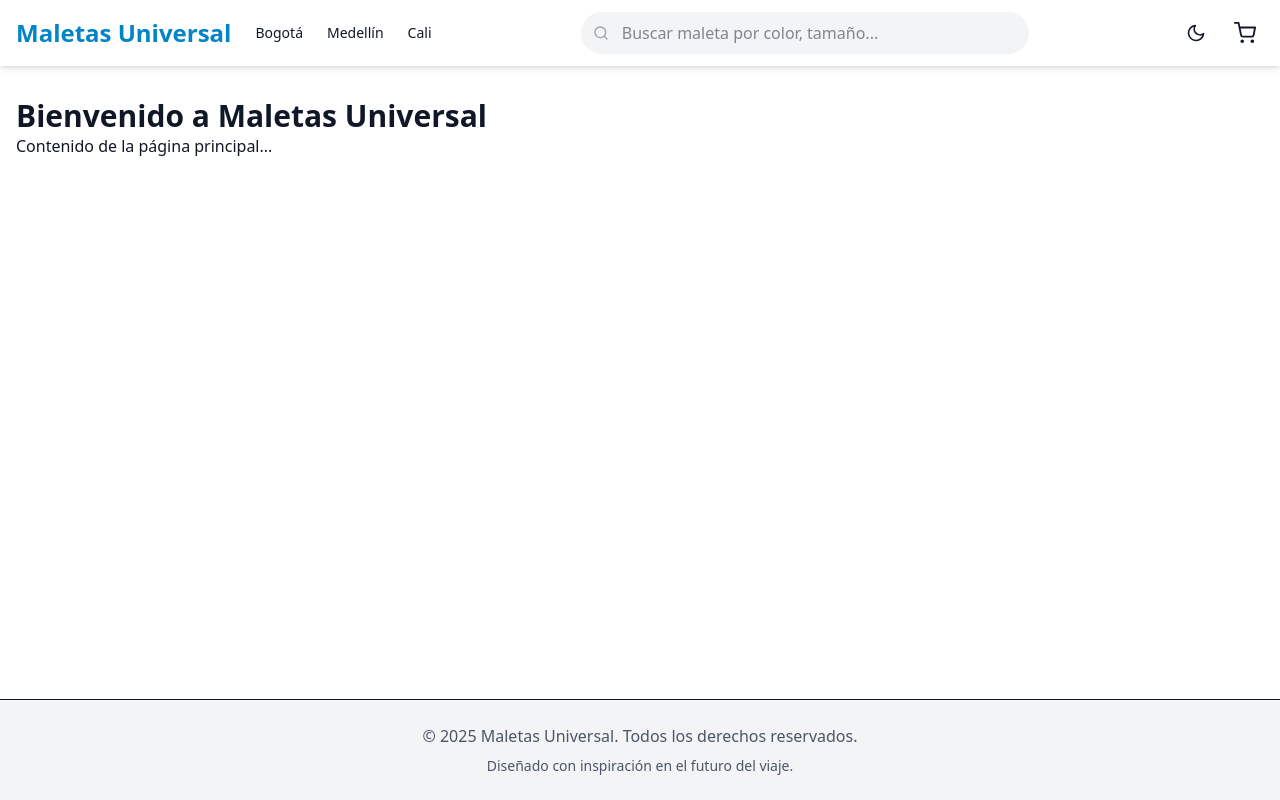
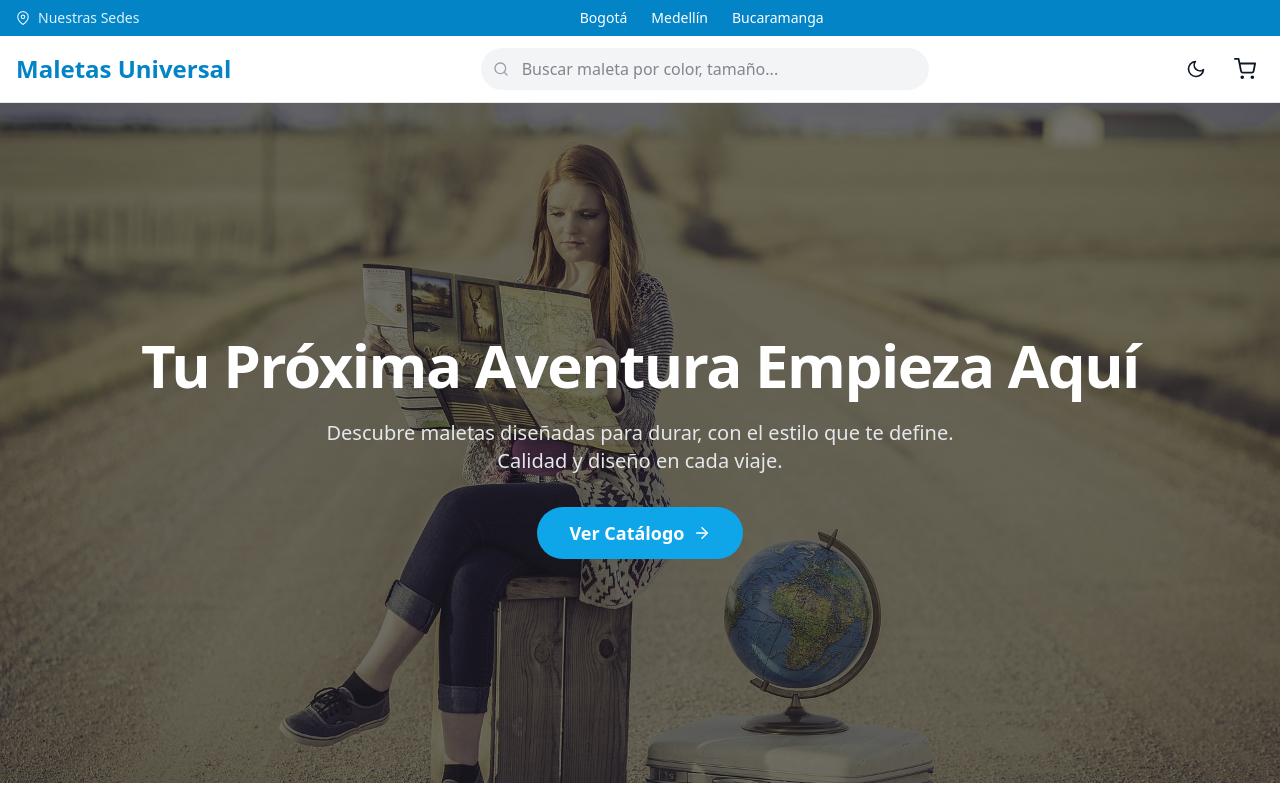
Before and after one commit to Jefffer/modern-suitcase-store, a React (Vite) app: page / in a window 1280 px wide. Shown: the top 800 px of the page. Built offline with nearby package versions, Linux system fonts and the light colour scheme.

Commit message:
feat: Add HeroSection component and integrate it into HomePage
- Implement HeroSection with background image, title, and call-to-action button.
- Update TopBar to include a new icon and links for different locations.
- Create HomePage to render HeroSection and prepare for future catalog section.

```diff
--- a/src/App.jsx
+++ b/src/App.jsx
@@ -1,17 +1,16 @@
-import { useState } from 'react'
-import reactLogo from './assets/react.svg'
-import viteLogo from '/vite.svg'
-import './App.css'
-import MainLayout from './components/layouts/MainLayout';
+import { useState } from "react";
+import reactLogo from "./assets/react.svg";
+import viteLogo from "/vite.svg";
+import "./App.css";
+import MainLayout from "./components/layouts/MainLayout";
+import HomePage from './pages/HomePage';
 
 function App() {
   return (
     <MainLayout>
-      {/* Aquí irán las rutas y las páginas. Por ahora, un placeholder. */}
-      <h1 className="text-3xl font-bold">Bienvenido a Maletas Universal</h1>
-      <p>Contenido de la página principal...</p>
+      <HomePage />
     </MainLayout>
-  )
+  );
 }
 
-export default App
+export default App;
--- /dev/null
+++ b/src/components/home/HeroSection.jsx
@@ -0,0 +1,35 @@
+// src/components/home/HeroSection.jsx
+import React from 'react';
+import HeroBackground from '../../assets/images/hero.jpg';
+import { FiArrowRight } from 'react-icons/fi';
+
+const HeroSection = () => {
+  return (
+    <section
+      className="relative h-[calc(100vh-120px)] min-h-[500px] flex items-center justify-center text-white"
+      style={{ backgroundImage: `url(${HeroBackground})`, backgroundSize: 'cover', backgroundPosition: 'center' }}
+    >
+      {/* Capa de superposición oscura para contraste */}
+      <div className="absolute inset-0 bg-black/50" />
+
+      {/* Contenido del Hero */}
+      <div className="relative z-10 text-center p-4 animate-fade-in-up">
+        <h1 className="text-4xl md:text-6xl font-extrabold tracking-tight leading-tight">
+          Tu Próxima Aventura Empieza Aquí
+        </h1>
+        <p className="mt-4 max-w-2xl mx-auto text-lg md:text-xl text-gray-200">
+          Descubre maletas diseñadas para durar, con el estilo que te define. Calidad y diseño en cada viaje.
+        </p>
+        <a
+          href="#catalogo" // En el futuro, esto puede ser un enlace a la sección de productos
+          className="mt-8 inline-flex items-center gap-2 bg-primary-light hover:bg-primary text-white font-bold text-lg px-8 py-3 rounded-full transition-transform duration-300 hover:scale-105"
+        >
+          Ver Catálogo
+          <FiArrowRight />
+        </a>
+      </div>
+    </section>
+  );
+};
+
+export default HeroSection;
--- a/src/components/layouts/MainLayout.jsx
+++ b/src/components/layouts/MainLayout.jsx
@@ -1,12 +1,14 @@
 import React from 'react';
+import TopBar from './TopBar';
 import Navbar from './Navbar';
 import Footer from './Footer';
 
 const MainLayout = ({ children }) => {
   return (
     <div className="flex flex-col min-h-screen bg-white dark:bg-gray-900 text-gray-900 dark:text-gray-100">
+       <TopBar />
       <Navbar />
-      <main className="flex-grow container mx-auto px-4 py-8">
+      <main className="flex-grow container mx-auto">
         {children}
       </main>
       <Footer />
--- a/src/components/layouts/Navbar.jsx
+++ b/src/components/layouts/Navbar.jsx
@@ -8,18 +8,14 @@ const Navbar = () => {
   const itemCount = 0; // Placeholder
 
   return (
-    <header className="shadow-md bg-white/80 dark:bg-gray-900/80 backdrop-blur-sm sticky top-0 z-50 transition-colors duration-300">
+    <header className="bg-white/80 dark:bg-gray-900/80 backdrop-blur-sm sticky top-0 z-50 transition-colors duration-300 border-b border-gray-200 dark:border-gray-800">
       <nav className="container mx-auto px-4 py-3 flex justify-between items-center gap-4">
-        {/* Logo y Sedes */}
-        <div className="flex items-center gap-6">
+        {/* Logo */}
+        <div className="flex items-center">
           <h1 className="text-2xl font-bold text-primary dark:text-primary-dark shrink-0">
             Maletas Universal
           </h1>
-          <div className="hidden lg:flex gap-6 items-center">
-            <a href="/sede-bogota" className="text-sm font-medium hover:text-primary transition-colors">Bogotá</a>
-            <a href="/sede-medellin" className="text-sm font-medium hover:text-primary transition-colors">Medellín</a>
-            <a href="/sede-cali" className="text-sm font-medium hover:text-primary transition-colors">Cali</a>
-          </div>
+          {/* El DIV que contenía los enlaces a las sedes ha sido eliminado */}
         </div>
 
         {/* Buscador Central */}
--- /dev/null
+++ b/src/components/layouts/TopBar.jsx
@@ -0,0 +1,35 @@
+import React from 'react';
+import { FiMapPin } from 'react-icons/fi'; // Cambiamos el ícono a uno más apropiado para sedes
+
+const TopBar = () => {
+  return (
+    <div className="bg-primary dark:bg-gray-800 text-white transition-colors duration-300">
+      <div className="container mx-auto px-4 py-2 flex items-center justify-center sm:justify-between">
+
+        {/* Mensaje de bienvenida con el nuevo ícono */}
+        <div className="hidden sm:flex items-center gap-2 text-sm text-sky-100 dark:text-gray-400">
+          <FiMapPin />
+          <span>Nuestras Sedes</span>
+        </div>
+
+        {/* Enlaces de las Sedes (ACTUALIZADO) */}
+        <div className="flex items-center gap-6 text-sm font-medium">
+          <a href="/sede/bogota" className="text-white hover:text-sky-200 dark:hover:text-white transition-colors">
+            Bogotá
+          </a>
+          <a href="/sede/medellin" className="text-white hover:text-sky-200 dark:hover:text-white transition-colors">
+            Medellín
+          </a>
+          <a href="/sede/bucaramanga" className="text-white hover:text-sky-200 dark:hover:text-white transition-colors">
+            Bucaramanga
+          </a>
+        </div>
+
+        {/* Espacio vacío para balancear en pantallas grandes */}
+        <div className="hidden sm:flex" />
+      </div>
+    </div>
+  );
+};
+
+export default TopBar;
--- /dev/null
+++ b/src/pages/HomePage.jsx
@@ -0,0 +1,16 @@
+import React from 'react';
+import HeroSection from '../components/home/HeroSection';
+
+const HomePage = () => {
+  return (
+    <div>
+      <HeroSection />
+      {/* Aquí irán las próximas secciones, como la lista de productos */}
+      <div id="catalogo" className="container mx-auto py-16">
+        <h2 className="text-3xl font-bold text-center">Próximamente: Nuestro Catálogo</h2>
+      </div>
+    </div>
+  );
+};
+
+export default HomePage;
--- a/src/tailwind.config.js
+++ b/src/tailwind.config.js
@@ -20,7 +20,22 @@ export default {
           dark: '#38bdf8',  // sky-400
         },
         // secondary: '#f59e0b', // amber-500
-      }
+      },
+      keyframes: {
+        'fade-in-up': {
+          '0%': {
+            opacity: '0',
+            transform: 'translateY(20px)',
+          },
+          '100%': {
+            opacity: '1',
+            transform: 'translateY(0)',
+          },
+        },
+      },
+      animation: {
+        'fade-in-up': 'fade-in-up 0.5s ease-out',
+      },
     },
   },
   plugins: [],
```
Also changed, not shown: src/assets/images/hero.jpg (added), src/assets/images/hero.png (added).
